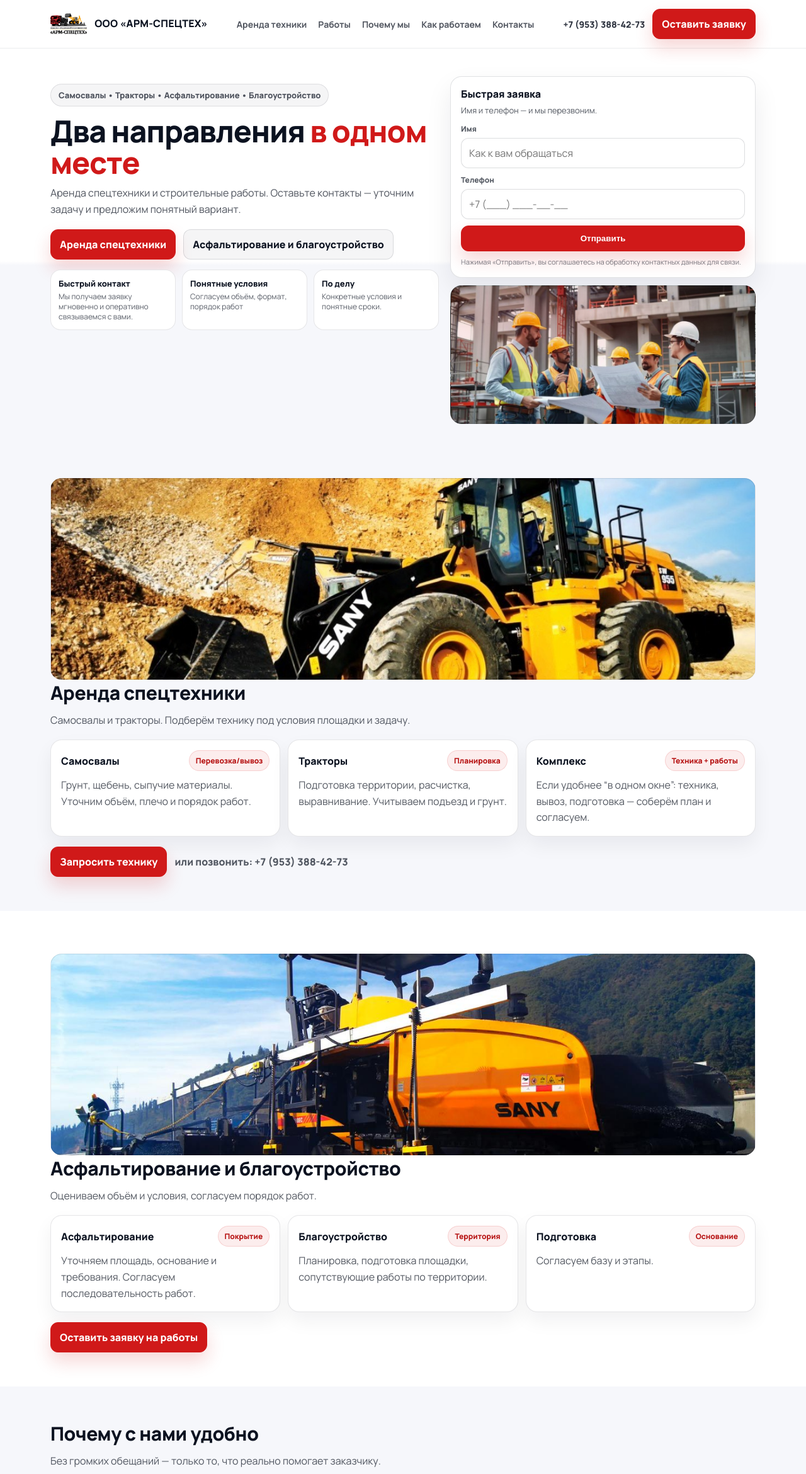
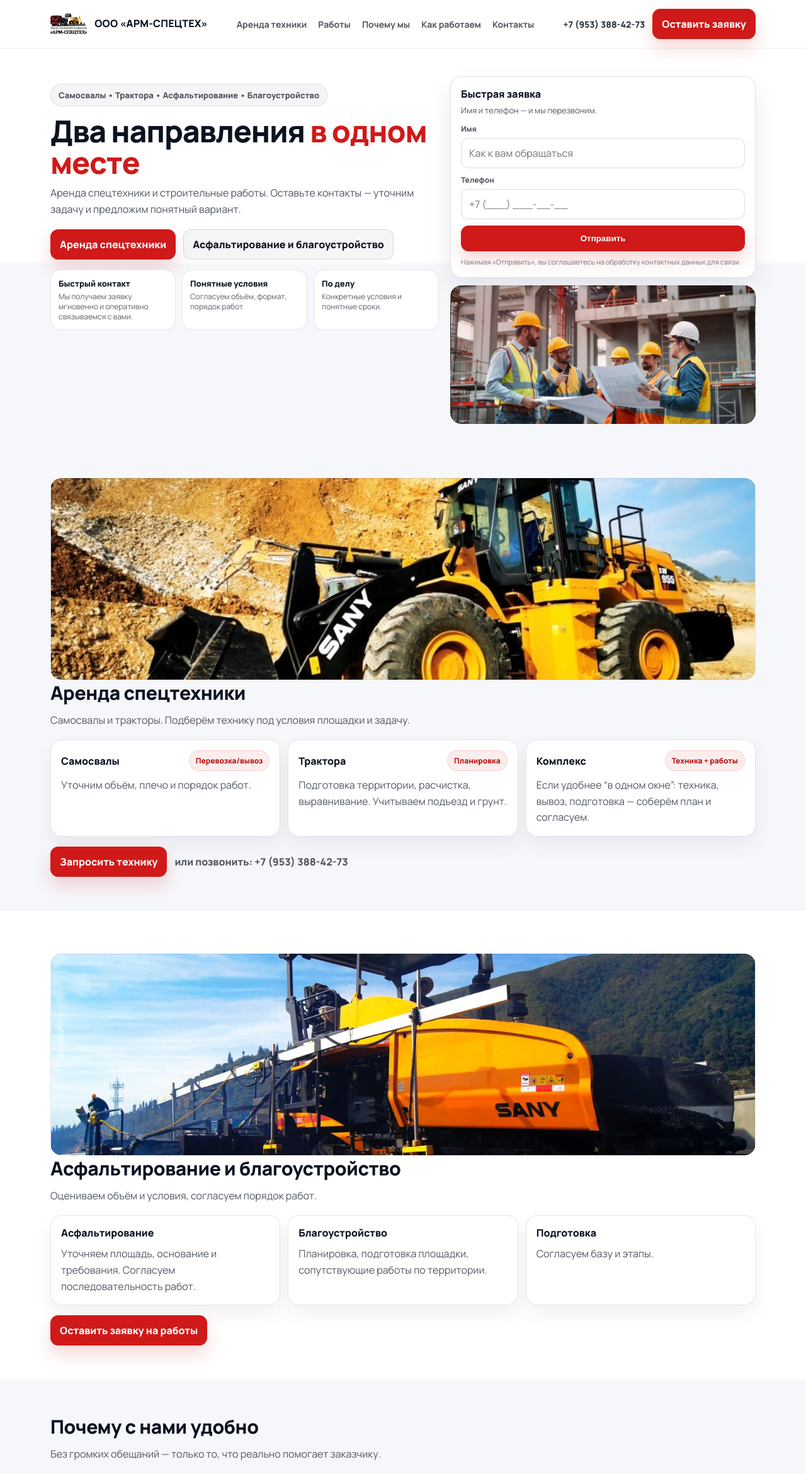
Before and after one commit to inxd-196/armspec-site, a Next.js app in the folder armspec-site/: page / in a window 1280 px wide. Shown: the top 2340 px of the page at 63% size. Built offline with nearby package versions, Linux system fonts and the light colour scheme.

Commit message:
Update index.js

```diff
--- a/armspec-site/pages/index.js
+++ b/armspec-site/pages/index.js
@@ -59,7 +59,7 @@
           <section className="hero">
             <div className="wrap heroInner">
               <div className="heroLeft">
-                <div className="kicker">Самосвалы • Тракторы • Асфальтирование • Благоустройство</div>
+                <div className="kicker">Самосвалы • Трактора • Асфальтирование • Благоустройство</div>
 
                 <h1 className="h1">
                   Два направления <span className="accent">в одном месте</span>
@@ -154,12 +154,12 @@
                     <div className="tileTitle">Самосвалы</div>
                     <div className="chip">Перевозка/вывоз</div>
                   </div>
-                  <div className="tileText">Грунт, щебень, сыпучие материалы. Уточним объём, плечо и порядок работ.</div>
+                  <div className="tileText">Уточним объём, плечо и порядок работ.</div>
                 </div>
 
                 <div className="tile">
                   <div className="tileTop">
-                    <div className="tileTitle">Тракторы</div>
+                    <div className="tileTitle">Трактора</div>
                     <div className="chip">Планировка</div>
                   </div>
                   <div className="tileText">Подготовка территории, расчистка, выравнивание. Учитываем подъезд и грунт.</div>
@@ -200,7 +200,7 @@
                 <div className="tile">
                   <div className="tileTop">
                     <div className="tileTitle">Асфальтирование</div>
-                    <div className="chip">Покрытие</div>
+
                   </div>
                   <div className="tileText">Уточняем площадь, основание и требования. Согласуем последовательность работ.</div>
                 </div>
@@ -208,7 +208,7 @@
                 <div className="tile">
                   <div className="tileTop">
                     <div className="tileTitle">Благоустройство</div>
-                    <div className="chip">Территория</div>
+
                   </div>
                   <div className="tileText">Планировка, подготовка площадки, сопутствующие работы по территории.</div>
                 </div>
@@ -216,7 +216,7 @@
                 <div className="tile">
                   <div className="tileTop">
                     <div className="tileTitle">Подготовка</div>
-                    <div className="chip">Основание</div>
+
                   </div>
                   <div className="tileText">Согласуем базу и этапы.</div>
                 </div>
```
